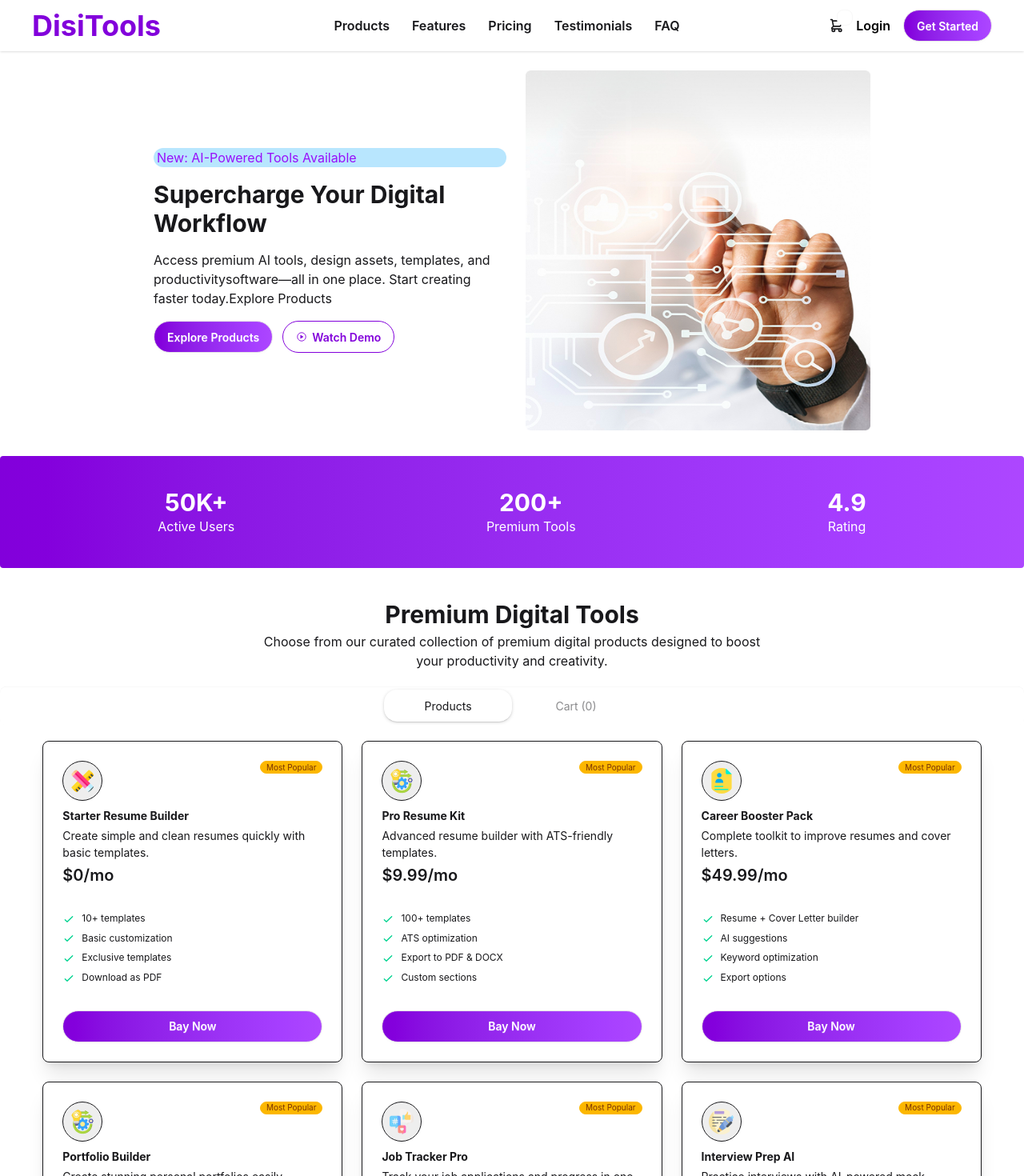
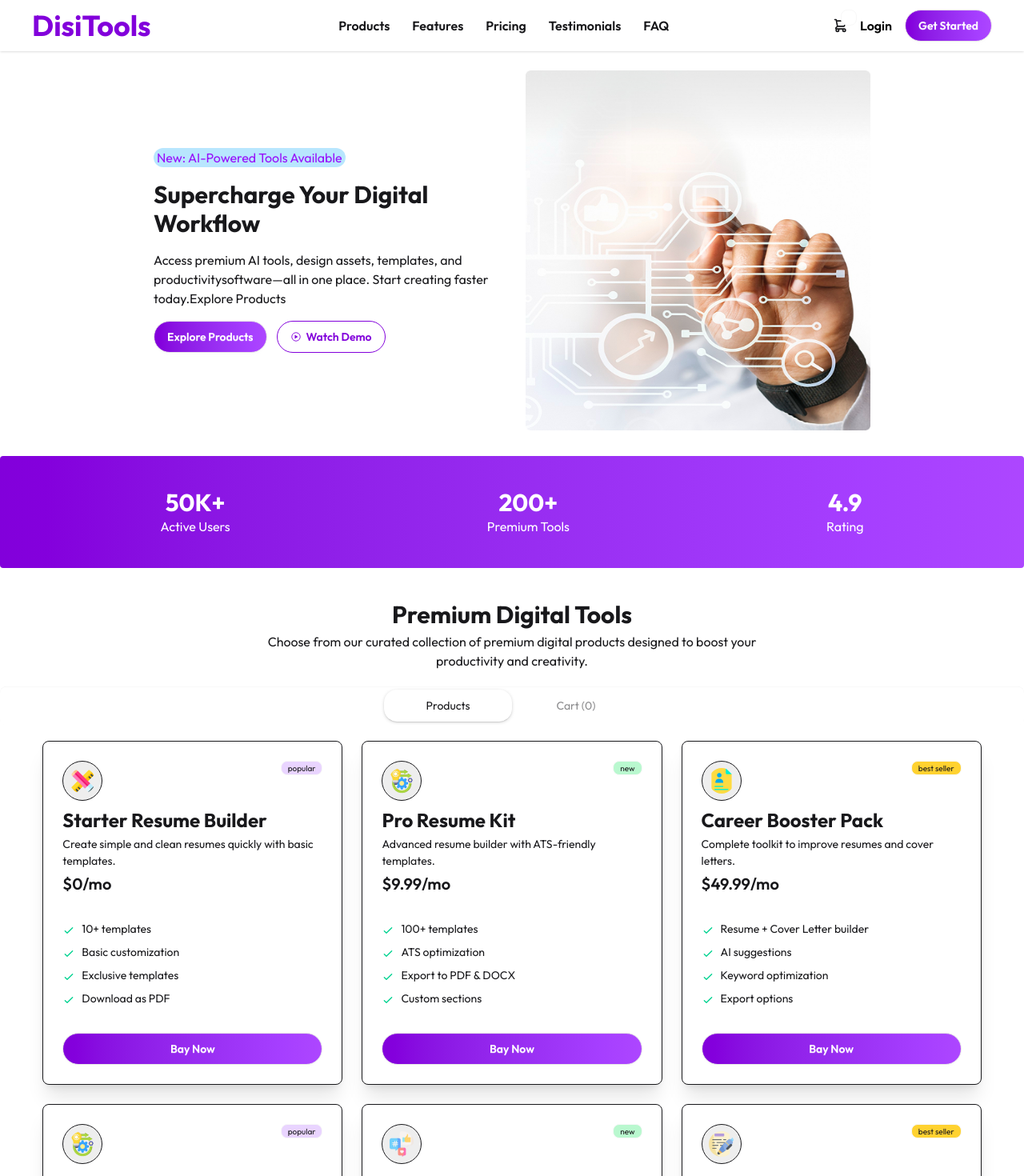
Before and after one commit to mdshakib771575-maker/DigiTools-platform, a React (Vite) app: page / in a window 1280 px wide. Shown: the top 1470 px of the page at 80% size. Built offline with nearby package versions, Linux system fonts and the light colour scheme.

Commit message:
complite badge in card

```diff
--- a/public/data.json
+++ b/public/data.json
@@ -1,6 +1,7 @@
 [
   {
     "id": 1,
+    "badge":"popular",
     "name": "Starter Resume Builder",
     "description": "Create simple and clean resumes quickly with basic templates.",
     "price": 0,
@@ -17,6 +18,7 @@
   },
   {
     "id": 2,
+    "badge":"new",
     "name": "Pro Resume Kit",
     "description": "Advanced resume builder with ATS-friendly templates.",
     "price": 9.99,
@@ -33,6 +35,7 @@
   },
   {
     "id": 3,
+    "badge":"best seller",
     "name": "Career Booster Pack",
     "description": "Complete toolkit to improve resumes and cover letters.",
     "price": 49.99,
@@ -49,6 +52,7 @@
   },
   {
     "id": 4,
+     "badge":"popular",
     "name": "Portfolio Builder",
     "description": "Create stunning personal portfolios easily.",
     "price": 5.99,
@@ -65,6 +69,7 @@
   },
   {
     "id": 5,
+     "badge":"new",
     "name": "Job Tracker Pro",
     "description": "Track your job applications and progress in one place.",
     "price": 3.99,
@@ -81,6 +86,7 @@
   },
   {
     "id": 6,
+        "badge":"best seller",
     "name": "Interview Prep AI",
     "description": "Practice interviews with AI-powered mock sessions.",
     "price": 14.99,
@@ -97,6 +103,7 @@
   },
   {
     "id": 7,
+     "badge":"popular",
     "name": "LinkedIn Optimizer",
     "description": "Optimize your LinkedIn profile for better visibility.",
     "price": 19.99,
@@ -113,6 +120,7 @@
   },
   {
     "id": 8,
+     "badge":"new",
     "name": "Ultimate Career Bundle",
     "description": "All-in-one package for job seekers.",
     "price": 99.99,
@@ -129,6 +137,7 @@
   },
   {
     "id": 9,
+        "badge":"best seller",
     "name": "Freelancer Toolkit",
     "description": "Tools designed for freelancers to manage clients and projects.",
     "price": 7.99,
--- a/src/App.jsx
+++ b/src/App.jsx
@@ -31,7 +31,6 @@ function App() {
         activeTab === "products" ? <Products digiPromise={digiPromise} cardsData={cardsData} setCardsData={setCardsData}></Products> :
           <Cards cardsData={cardsData} setCardsData={setCardsData }></Cards>
       }
-
       <StartedSection></StartedSection>
       <Transfarent></Transfarent>
       <Footer></Footer>
--- a/src/components/Banner.jsx
+++ b/src/components/Banner.jsx
@@ -7,7 +7,7 @@ const Banner = () => {
         <div className='w-[70%] mx-auto mt-6 mb-8'>
             <div className='flex flex-col lg:flex-row items-center gap-6  ' >
                 <div className=' w-[450px] space-y-4'>
-                    <h3 className='bg-sky-200 rounded-2xl px-1 text-purple-600'>New: AI-Powered Tools Available</h3>
+                    <h3 className='bg-sky-200 rounded-2xl px-1 text-purple-600 w-60'>New: AI-Powered Tools Available</h3>
                     <p className='text-3xl font-bold'>Supercharge Your Digital Workflow</p>
                     <p>Access premium AI tools, design assets, templates, and productivitysoftware—all in one place. Start creating faster today.Explore Products </p>
                     <div className='flex gap-3'>
--- a/src/components/ProductsCart.jsx
+++ b/src/components/ProductsCart.jsx
@@ -18,17 +18,17 @@ const ProductsCart = ({ data, cardsData, setCardsData }) => {
     <div>
 
       <div className="card bg-base-100 shadow-xl border">
-        <div className="card-body">
+        <div className="card-body ">
           <div className='flex justify-between'>
             <img src={data.icon} alt="" className='border rounded-4xl p-2 bg-base-300' />
-            <span className="badge badge-xs badge-warning">Most Popular</span>
+            <span className={`badge badge-xs p-2 ${data.badge == "new" ? "bg-green-200" : data.badge === "popular" ? "bg-purple-200" : "bg-amber-300"}`}>{data.badge}</span>
           </div>
           <div className='space-y-1'>
-            <h2 className="text-2zxl font-bold">{data.name}</h2>
+            <h2 className="text-2xl font-bold">{data.name}</h2>
             <p>{data.description}</p>
             <span className=" font-semibold text-xl">${data.price}/mo</span>
           </div>
-          <ul className="mt-6 flex flex-col gap-2 text-xs">
+          <ul className="mt-6 flex flex-col gap-2  text-md">
             <li>
               <svg xmlns="http://www.w3.org/2000/svg" className="size-4 me-2 inline-block text-success" fill="none" viewBox="0 0 24 24" stroke="currentColor"><path strokeLinecap="round" strokeLinejoin="round" strokeWidth="2" d="M5 13l4 4L19 7" /></svg>
               <span>{data.features[0]}</span>
--- a/src/components/StartedSection.jsx
+++ b/src/components/StartedSection.jsx
@@ -2,7 +2,7 @@ import React from 'react';
 
 const StartedSection = () => {
     return (
-        <div className='bg-base-200 p-2 pb-5 mt-10'>
+        <div className='bg-base-200 p-2 pb-20 mt-10'>
 
             <div className='text-center mb-10 mt-10 space-y-2'>
 
--- a/src/components/Transfarent.jsx
+++ b/src/components/Transfarent.jsx
@@ -3,14 +3,14 @@ import React from 'react';
 const Transfarent = () => {
     return (
         <>
-        <div className='mt-10 mb-10'>
+        <div className='mt-10 mb-15'>
             <div className='text-center mb-10'>
                 <h2 className='text-3xl font-bold'>Simple, Transparent Pricing</h2>
                 <p>Choose the plan that fits your needs. Upgrade or downgrade anytime.</p>
             </div>
 
 
-            <div className='border flex flex-col lg:flex-row w-11/12 mx-auto gap-6'>
+            <div className='flex flex-col lg:flex-row w-11/12 mx-auto gap-6'>
                 <div className="card w-full bg-base-100 shadow-2xl">
                     <div className="card-body">
 
@@ -45,9 +45,9 @@ const Transfarent = () => {
                 </div>
                 <div className="card w-full bg-linear-to-r from-purple-700 to-purple-500 shadow-2xl text-white">
                     <div className="card-body">
-                        <span className="badge w-20 mx-auto badge-xs bg-amber-400 ">Most Popular</span>
+                        <span className="badge w-20 mx-auto badge-xs bg-amber-400">Most Popular</span>
 
-                            <h2 className="text-3xl font-bold">Premium</h2>
+                            <h2 className="text-3xl font-bold">Pro</h2>
                             <p>Best for professionals</p>
                             <span className="text-xl">$29/mo</span>
 
--- a/src/index.css
+++ b/src/index.css
@@ -1,2 +1,8 @@
+@import url('https://fonts.googleapis.com/css2?family=Outfit:wght@100..900&display=swap');
 @import "tailwindcss";
 @plugin "daisyui";
+
+*{
+     font-family: "Outfit", sans-serif;
+
+}
```
